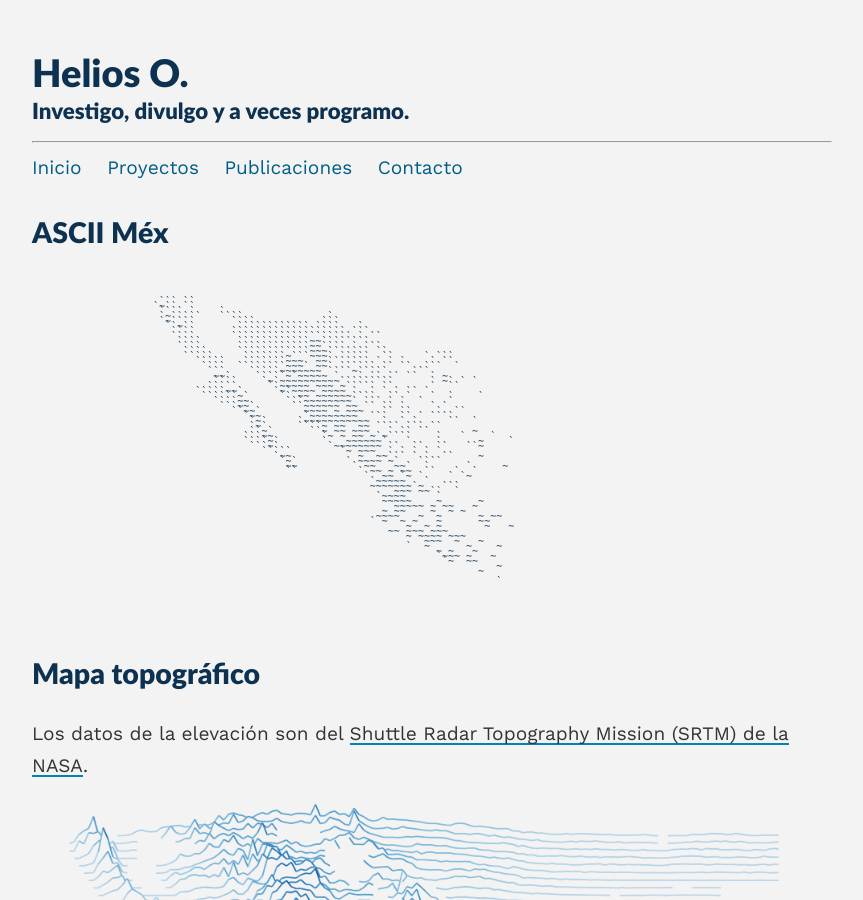
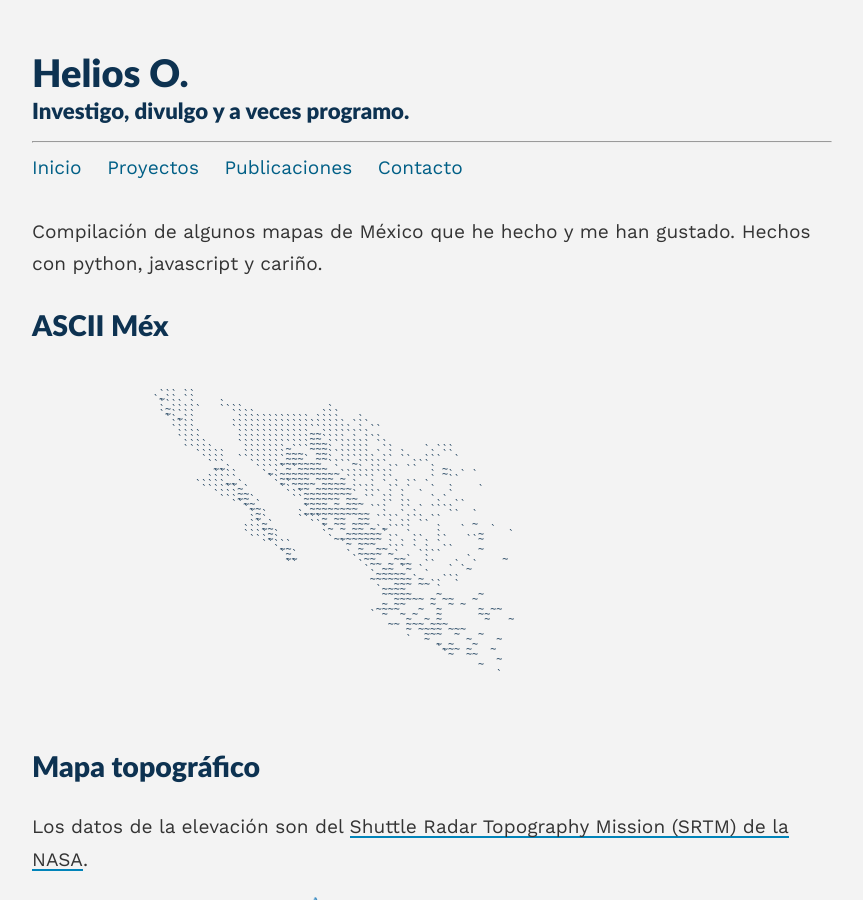
Before and after one commit to Heliouz/Heliouz.github.io, a Jekyll site: the page built from _projects/estumex.md, in a window 1280 px wide and 900 px high. Shown: the whole window, without its empty margins (208-1071 px from the left). Built offline with Jekyll 4.4.1, drawn with Linux system fonts in a browser that asks for light colours; some of the changed text lies outside the part shown.

Commit message:
Update estumex.md

```diff
--- a/_projects/estumex.md
+++ b/_projects/estumex.md
@@ -10,6 +10,9 @@ description: Algunos mapas que he hecho.
 <div class="text" id="glitch_this">&nbsp;&nbsp;&nbsp;&nbsp;Geografías</div>
 </h4>
 -->
+
+Compilación de algunos mapas de México que he hecho y me han gustado.
+Hechos con python, javascript y cariño.
 
 ## ASCII Méx
 
```
Also changed, not shown: other parts of _projects/estumex.md (+0 -2 lines).
